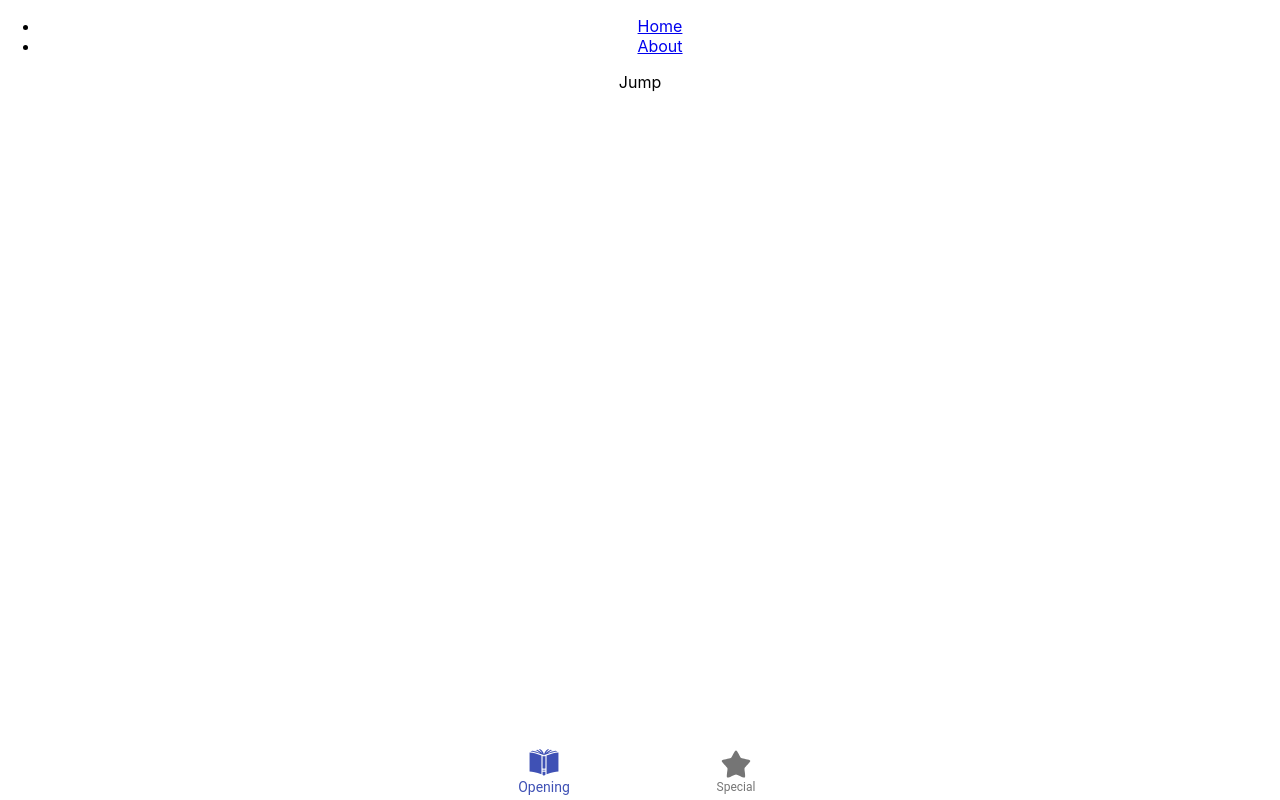
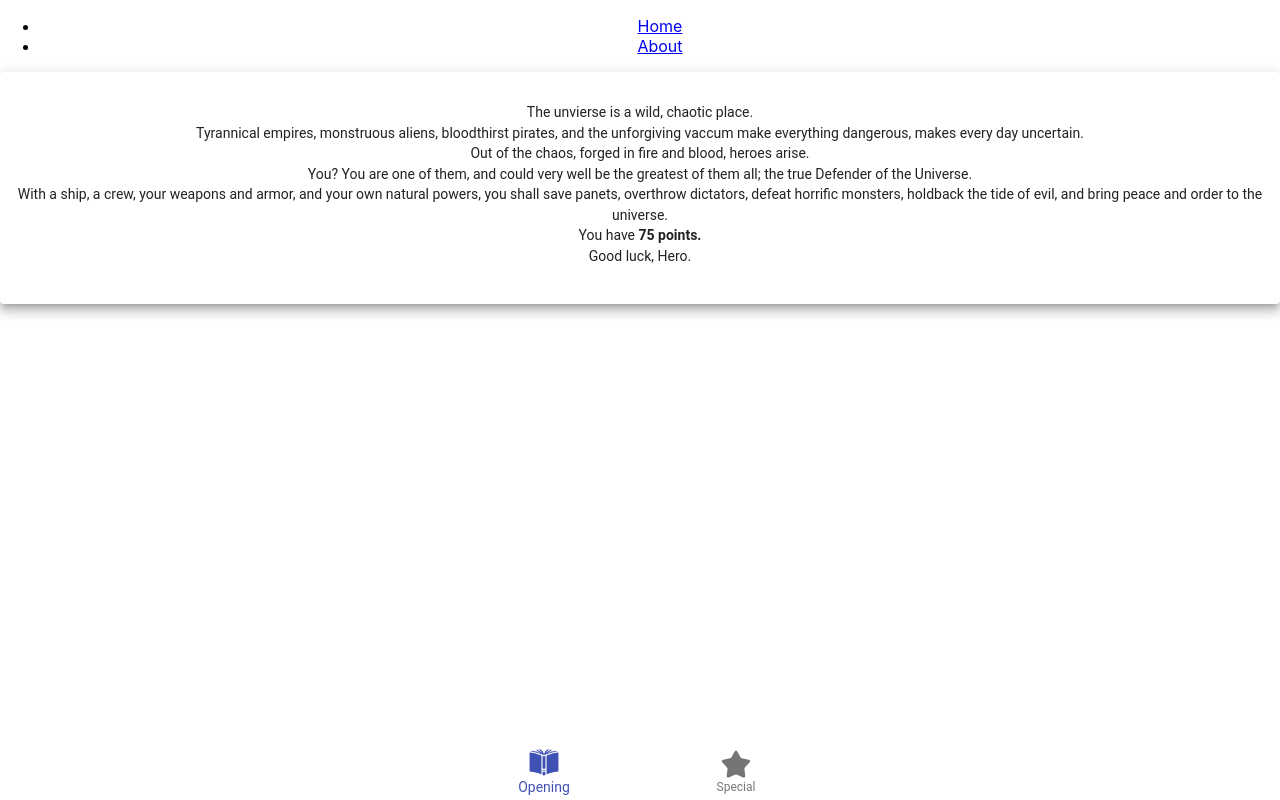
Before and after one commit to acreed1998/dotucyoa-again, a React (Create React App) app: page / in a window 1280 px wide. Built offline with nearby package versions, Linux system fonts and the light colour scheme.

Commit message:
add card and grid components

```diff
--- a/src/App.js
+++ b/src/App.js
@@ -12,6 +12,23 @@ class App extends Component {
     super(props);
     this.state = {
       currentTab: 'Opening',
+      user: {
+        points: 75,
+        special: [],
+        race: [],
+        abilities: [],
+        armor: '',
+        weapons: [],
+        ship_type: '',
+        ship_style: '',
+        ship_traits: [],
+        team_members: [],
+        boons: [],
+        drawbacks: [],
+        events: [],
+        rewards: [],
+        section: 'Opening'
+      },
     };
     console.log(CYOAData);
   }
@@ -36,8 +53,8 @@ class App extends Component {
               </ul>
             </nav>
             <BottomNavigation setBottomTab={this.setBottomTab.bind(this)} />
-            <Route path="/" exact component={Opening} />
-            <Route path="/special/" component={Special} />
+            <Route path="/" exact render={() => <Opening openingText={CYOAData.opening} />} />
+            <Route path="/special/" render={() => <Special special={CYOAData.special} />} />
           </div>
         </Router>
       </div>
--- /dev/null
+++ b/src/components/ChoiceCard.js
@@ -0,0 +1,55 @@
+import React from 'react';
+import PropTypes from 'prop-types';
+import { withStyles } from '@material-ui/core/styles';
+import Card from '@material-ui/core/Card';
+import CardActions from '@material-ui/core/CardActions';
+import CardContent from '@material-ui/core/CardContent';
+import Button from '@material-ui/core/Button';
+import Typography from '@material-ui/core/Typography';
+import Parser from 'html-react-parser';
+
+const styles = {
+  card: {
+    minWidth: 275,
+    height: '100%',
+  },
+  bullet: {
+    display: 'inline-block',
+    margin: '0 2px',
+    transform: 'scale(0.8)',
+  },
+  title: {
+    fontSize: 14,
+  },
+  pos: {
+    marginBottom: 12,
+  },
+  'card-block': {
+    display: 'flex',
+    'flex-direction': 'column',
+  },
+  'card.card-footer': {
+    'align-self': 'flex-end',
+    flex: '1 1 auto',
+  }
+};
+
+function ChoiceCard(props) {
+  const { classes } = props;
+
+  return (
+    <Card className={classes.card} raised>
+      <CardContent>
+        <Typography component="div">
+          {Parser(props.cardText)}
+        </Typography>
+      </CardContent>
+    </Card>
+  );
+}
+
+ChoiceCard.propTypes = {
+  classes: PropTypes.object.isRequired,
+};
+
+export default withStyles(styles)(ChoiceCard);
--- /dev/null
+++ b/src/components/NoChoiceCard.js
@@ -0,0 +1,55 @@
+import React from 'react';
+import PropTypes from 'prop-types';
+import { withStyles } from '@material-ui/core/styles';
+import Card from '@material-ui/core/Card';
+// import CardActions from '@material-ui/core/CardActions';
+import CardContent from '@material-ui/core/CardContent';
+// import Button from '@material-ui/core/Button';
+import Typography from '@material-ui/core/Typography';
+import Parser from 'html-react-parser';
+
+const styles = {
+  card: {
+    minWidth: 275,
+    height: '100%',
+  },
+  bullet: {
+    display: 'inline-block',
+    margin: '0 2px',
+    transform: 'scale(0.8)',
+  },
+  title: {
+    fontSize: 14,
+  },
+  pos: {
+    marginBottom: 12,
+  },
+  'card-block': {
+    display: 'flex',
+    'flex-direction': 'column',
+  },
+  'card.card-footer': {
+    'align-self': 'flex-end',
+    flex: '1 1 auto',
+  }
+};
+
+function ChoiceCard(props) {
+  const { classes } = props;
+
+  return (
+    <Card className={classes.card} raised>
+      <CardContent>
+        <Typography component="div">
+          {Parser(props.cardText)}
+        </Typography>
+      </CardContent>
+    </Card>
+  );
+}
+
+ChoiceCard.propTypes = {
+  classes: PropTypes.object.isRequired,
+};
+
+export default withStyles(styles)(ChoiceCard);
--- a/src/routes/Opening.js
+++ b/src/routes/Opening.js
@@ -1,4 +1,5 @@
 import React, { Component } from "react";
+import NoChoiceCard from '../components/NoChoiceCard';
 
 export default class Opening extends Component {
   constructor(props) {
@@ -10,7 +11,9 @@ export default class Opening extends Component {
 
   render() {
     return (
-      <div>Jump</div>
+      <div>
+        <NoChoiceCard cardText={this.props.openingText} />
+      </div>
     );
   }
 }
--- a/src/routes/Special.js
+++ b/src/routes/Special.js
@@ -1,6 +1,8 @@
 import React, { Component } from "react";
+import NoChoiceCard from '../components/NoChoiceCard';
+import ChoiceCard from '../components/ChoiceCard';
 
-export default class Opening extends Component {
+export default class Special extends Component {
   constructor(props) {
     super(props);
     this.state = {
```
Also changed, not shown: src/components/Grid.js (added, +41 -0 lines).
